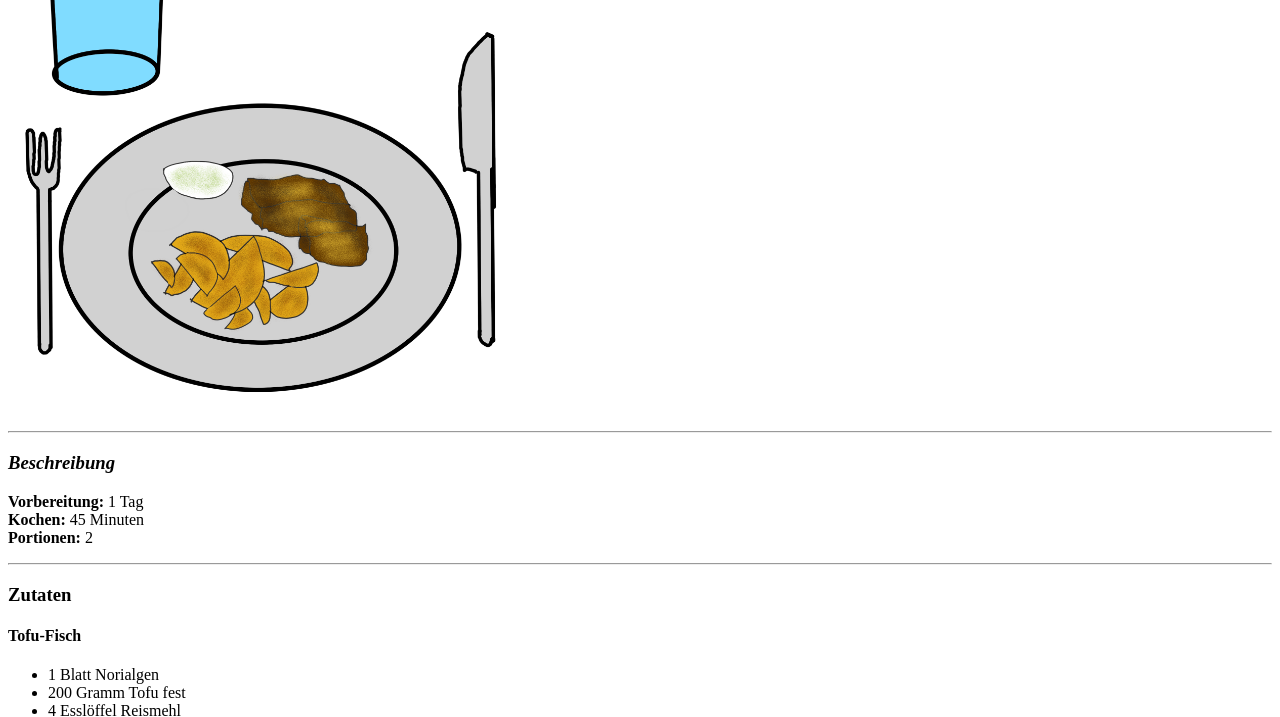
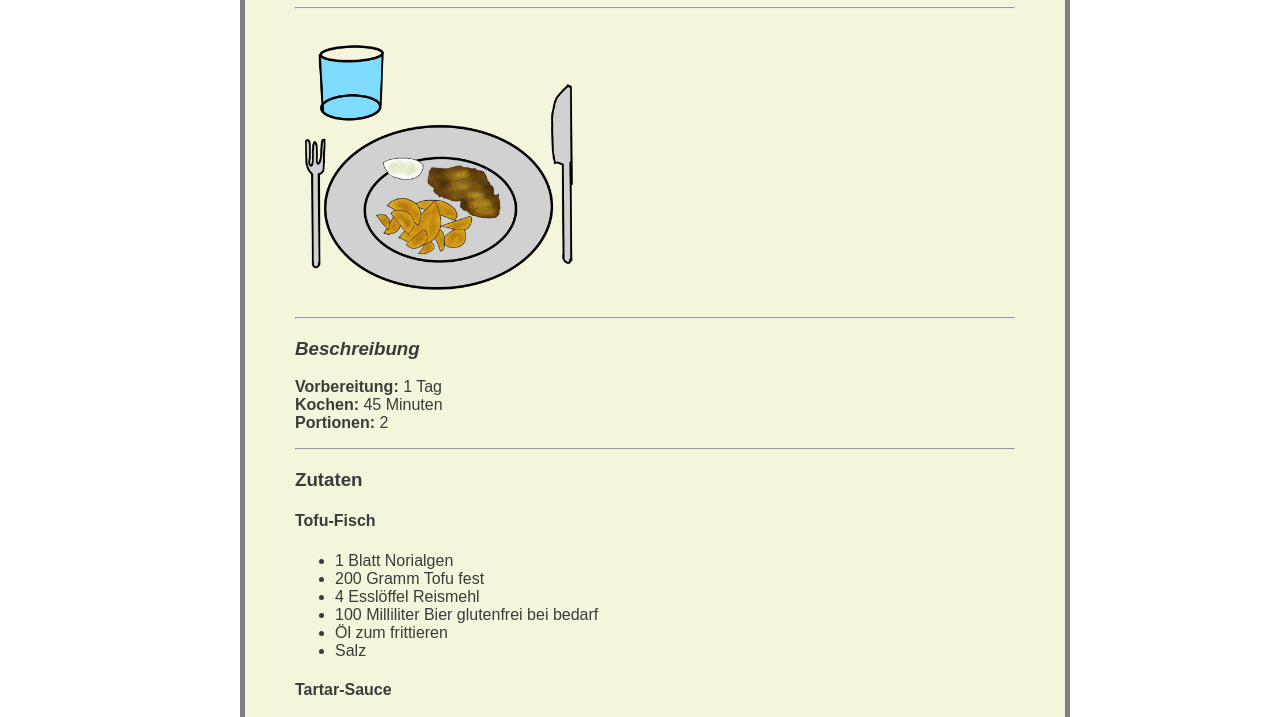
Before and after one commit to TomSoerr/odin-recipes, a plain HTML site: page rezepte/tofu-fish-and-chips.html in a window 1280 px wide. Shown: the part 176-893 px from the top of the page. Drawn offline with Linux system fonts and the light colour scheme.

Commit message:
added some basic css

```diff
--- a/rezepte/tofu-fish-and-chips.html
+++ b/rezepte/tofu-fish-and-chips.html
@@ -3,6 +3,7 @@
     <head>
         <meta charset="utf-8">
         <title>Tofu-Fish and Chips</title>
+        <link rel="stylesheet" href="../style.css">
     </head>
 
     <body>
@@ -112,5 +113,6 @@
         </ol>
         <hr>
         <a href="../index.html">Zurück zur Homepage</a>
+        </div>
     </body>
 </html>
--- /dev/null
+++ b/style.css
@@ -0,0 +1,21 @@
+html {
+    background-color: white;
+    padding-top: 3em;
+    padding-bottom: 3em;
+    padding-left: 15em;
+    padding-right: 15em;
+}
+
+body {
+    margin: auto;
+    background-color: beige;
+    font-family: Arial, Helvetica, sans-serif;
+    width: 90%;
+    color: rgb(59, 59, 59);
+    padding: 50px;
+    border: 5px;
+    border-style: solid;
+    border-color: gray;
+    border-radius: 10px;
+
+}
```
Also changed, not shown: index.html (+1 -0 lines), rezepte/japanischer-eintopf-mit-auberginen.html (+1 -0 lines), rezepte/lauchgemuese-mit-kartoffeln.html (+1 -0 lines).
